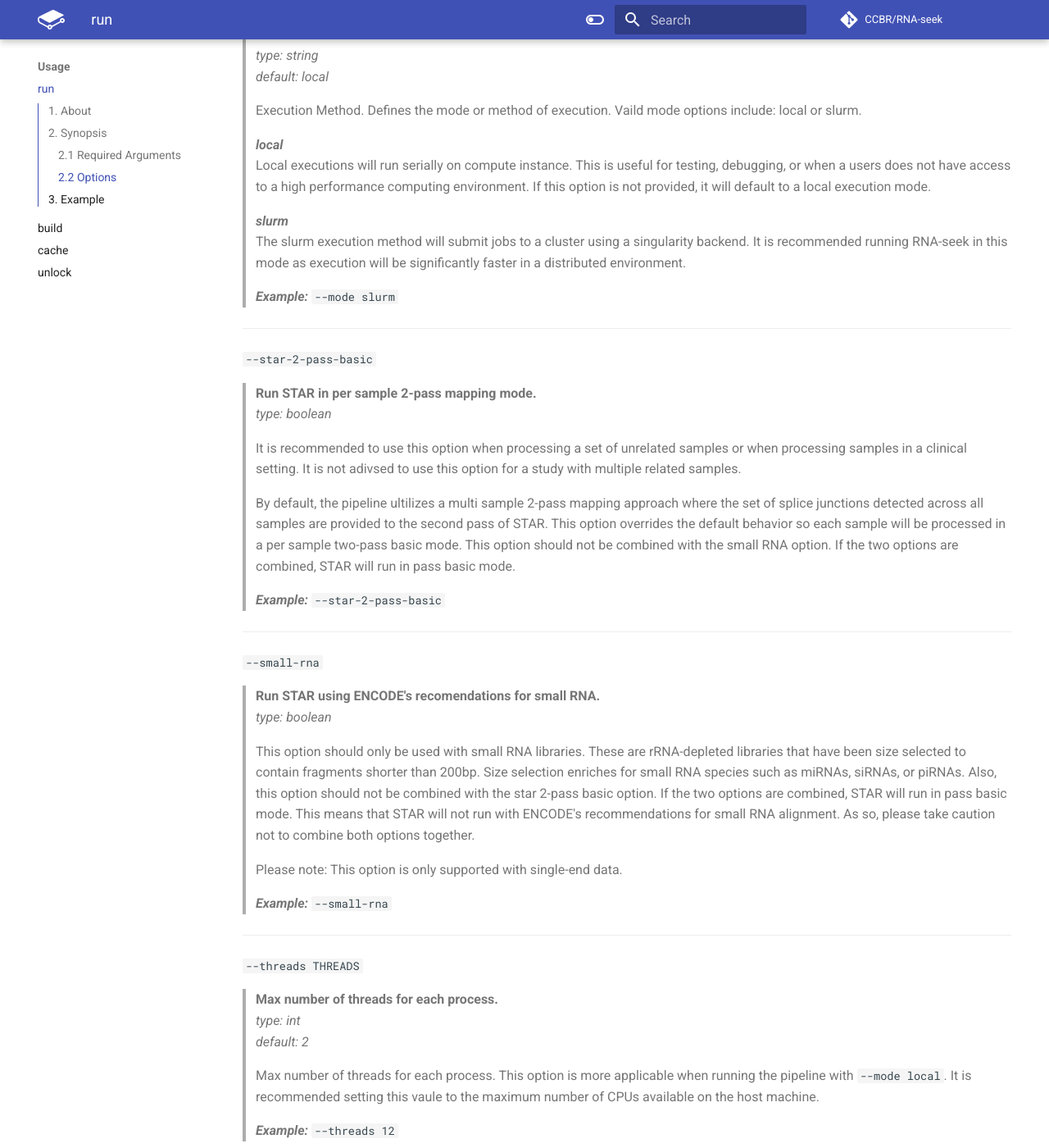
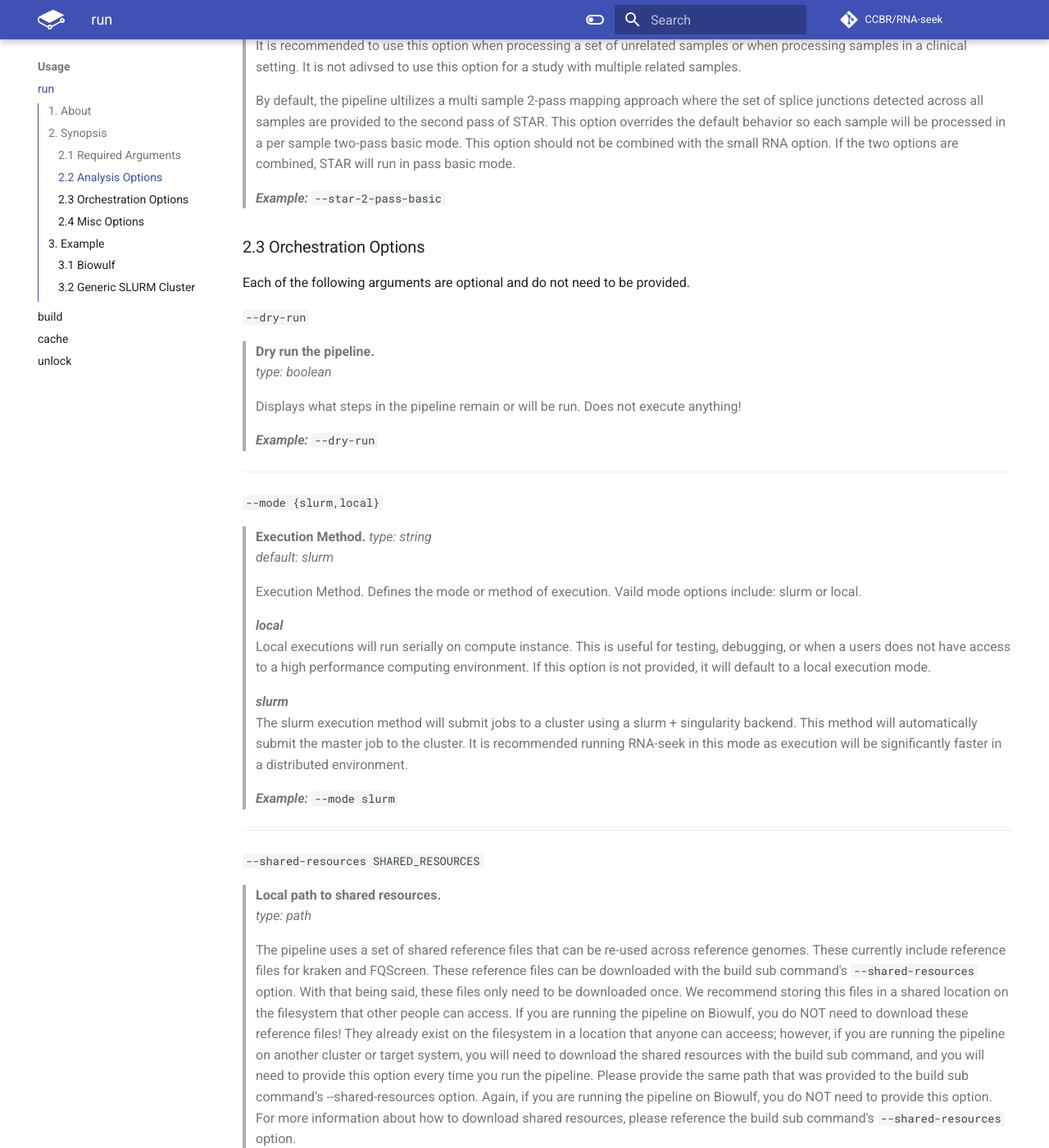
Before and after one commit to skchronicles/RNA-seek, an MkDocs documentation site: the page built from docs/RNA-seq/run.md, in a window 1280 px wide and 1400 px high, scrolled down 2664 px. Shown: the whole window at 82% size. Built offline with MkDocs 1.6.1 and Material for MkDocs 9.7.7, drawn with Linux system fonts in a browser that asks for light colours; comment, search, counter and statistics services are not loaded; the version menu is left out; some of the changed text lies outside the part shown.

Commit message:
Adding new options to run sub command's documentation

````diff
--- a/docs/RNA-seq/run.md
+++ b/docs/RNA-seq/run.md
@@ -3,31 +3,30 @@
 ## 1. About
 The `rna-seek` executable is composed of several inter-related sub commands. Please see `rna-seek -h` for all available options.
 
-This part of the documentation describes options and concepts for <code>rna-seek <b>run</b></code> sub command in more detail. With minimal configuration, the **`run`** sub command enables you to start running RNA-seek pipeline.
+This part of the documentation describes options and concepts for <code>rna-seek <b>run</b></code> sub command in more detail. With minimal configuration, the **`run`** sub command enables you to start running the data processing and quality-control pipeline.
 
 Setting up the RNA-seek pipeline is fast and easy! In its most basic form, <code>rna-seek <b>run</b></code> only has *three required inputs*.
 
 ## 2. Synopsis
 ```text
-$ ./rna-seek run [-h] --input INPUT [INPUT ...] \
-                      --output OUTPUT \
-                      --genome {hg38_30, mm10_M21} \
-                      [--mode {local, slurm}] \
-                      [--dry-run] \
-                      [--small-rna] \
-                      [--star-2-pass-basic] \
-                      [--threads THREADS] \
-                      [--singularity-cache SINGULARITY_CACHE] \
-                      [--sif-cache SIF_CACHE]
+$ rna-seek run [--help] \
+            [--small-rna] [--star-2-pass-basic] \
+            [--dry-run] [--mode {slurm, local}] \
+            [--shared-resources SHARED_RESOURCES] \
+            [--singularity-cache SINGULARITY_CACHE] \
+            [--sif-cache SIF_CACHE] \
+            [--tmp-dir TMP_DIR] \
+            [--threads THREADS] \
+            --input INPUT [INPUT ...] \
+            --output OUTPUT \
+            --genome {hg38_30, mm10_M21}
 ```
 
 The synopsis for each command shows its parameters and their usage. Optional parameters are shown in square brackets.
 
-A user **must** provide a list of FastQ files (globbing is supported) to analyze via `--input` argument, an output directory to store results via `--output` argument and select reference genome for alignment and annotation via the `--genome` argument.
+A user **must** provide a list of FastQ files (globbing is supported) to analyze via `--input` argument, an output directory to store results via `--output` argument and select reference genome for alignment and annotation via the `--genome` argument. If you are running the pipeline outside of Biowulf, you will need to additionally provide the the following options: `--shared-resources`, `--tmp-dir`. More information about each of these options can be found below.
 
-Use you can always use the `-h` option for information on a specific command.
-
-
+Use you can always use the `-h` option for information on a specific sub command.
 
 ### 2.1 Required Arguments
 
@@ -65,42 +64,17 @@
 >
 > ***Example:*** `--genome hg38_30` *OR* `--genome /data/${USER}/hg38_36/hg38_36.json`
 
-### 2.2 Options
+### 2.2 Analysis Options
 
-Each of the following arguments are optional and do not need to be provided.
-
-  `-h, --help`
-> **Display Help.**
+  `--small-rna`
+> **Run STAR using ENCODE's recomendations for small RNA.**
 > *type: boolean*
 >
-> Shows command's synopsis, help message, and an example command
+> This option should only be used with small RNA libraries. These are rRNA-depleted libraries that have been size selected to contain fragments shorter than 200bp. Size selection enriches for small RNA species such as miRNAs, siRNAs, or piRNAs. Also, this option should not be combined with the star 2-pass basic option. If the two options are combined, STAR will run in pass basic mode. This means that STAR will not run with ENCODE's recommendations for small RNA alignment. As so, please take caution not to combine both options together.
 >
-> ***Example:*** `--help`
-
----
-  `--dry-run`
-> **Dry run the pipeline.**
-> *type: boolean*
+> Please note: This option is only supported with single-end data.
 >
-> Displays what steps in the pipeline remain or will be run. Does not execute anything!
->
-> ***Example:*** `--dry-run`
-
----
-  `--mode {local,slurm}`
-> **Execution Method.**</h3>
-> *type: string*
-> *default: local*
->
-> Execution Method. Defines the mode or method of execution. Vaild mode options include: local or slurm.
->
-> ***local***
-> Local executions will run serially on compute instance. This is useful for testing, debugging, or when a users does not have access to a high performance computing environment. If this option is not provided, it will default to a local execution mode.
->
-> ***slurm***
-> The slurm execution method will submit jobs to a cluster using a singularity backend. It is recommended running RNA-seek in this mode as execution will be significantly faster in a distributed environment.
->
-> ***Example:*** `--mode slurm`
+> ***Example:*** `--small-rna`
 
 ---
   `--star-2-pass-basic`
@@ -113,26 +87,42 @@
 >
 > ***Example:*** `--star-2-pass-basic`
 
----
-  `--small-rna`
-> **Run STAR using ENCODE's recomendations for small RNA.**
+### 2.3 Orchestration Options
+
+Each of the following arguments are optional and do not need to be provided.
+
+  `--dry-run`
+> **Dry run the pipeline.**
 > *type: boolean*
 >
-> This option should only be used with small RNA libraries. These are rRNA-depleted libraries that have been size selected to contain fragments shorter than 200bp. Size selection enriches for small RNA species such as miRNAs, siRNAs, or piRNAs. Also, this option should not be combined with the star 2-pass basic option. If the two options are combined, STAR will run in pass basic mode. This means that STAR will not run with ENCODE's recommendations for small RNA alignment. As so, please take caution not to combine both options together.
+> Displays what steps in the pipeline remain or will be run. Does not execute anything!
 >
-> Please note: This option is only supported with single-end data.
->
-> ***Example:*** `--small-rna`
+> ***Example:*** `--dry-run`
 
 ---
-  `--threads THREADS`
-> **Max number of threads for each process.**
-> *type: int*
-> *default: 2*
+  `--mode {slurm,local}`
+> **Execution Method.**
+> *type: string*
+> *default: slurm*
 >
-> Max number of threads for each process. This option is more applicable when running the pipeline with `--mode local`.  It is recommended setting this vaule to the maximum number of CPUs available on the host machine.
+> Execution Method. Defines the mode or method of execution. Vaild mode options include: slurm or local.
 >
-> ***Example:*** `--threads 12`
+> ***local***
+> Local executions will run serially on compute instance. This is useful for testing, debugging, or when a users does not have access to a high performance computing environment. If this option is not provided, it will default to a local execution mode.
+>
+> ***slurm***
+> The slurm execution method will submit jobs to a cluster using a slurm + singularity backend. This method will automatically submit the master job to the cluster. It is recommended running RNA-seek in this mode as execution will be significantly faster in a distributed environment.
+>
+> ***Example:*** `--mode slurm`
+
+---
+  `--shared-resources SHARED_RESOURCES`
+> **Local path to shared resources.**
+> *type: path*
+>
+> The pipeline uses a set of shared reference files that can be re-used across reference genomes. These currently include reference files for kraken and FQScreen. These reference files can be downloaded with the build sub command's `--shared-resources`  option. With that being said, these files only need to be downloaded once. We recommend storing this files in a shared location on the filesystem that other people can access. If you are running the pipeline on Biowulf, you do NOT need to download these reference files! They already exist on the filesystem in a location that anyone can acceess; however, if you are running the pipeline on another cluster or target system, you will need to download the shared resources with the build sub command, and you will need to provide this option every time you run the pipeline. Please provide the same path that was provided to the build sub command's --shared-resources option. Again, if you are running the pipeline on Biowulf, you do NOT need to provide this option. For more information about how to download shared resources, please reference the build sub command's `--shared-resources` option.
+>
+> ***Example:*** `--shared-resources /data/shared/rna-seek`
 
 ---
   `--singularity-cache SINGULARITY_CACHE`
@@ -153,9 +143,45 @@
 >
 > ***Example:*** `--singularity-cache /data/$USER/SIFs`
 
+---
+  `--tmp-dir TMP_DIR`
+> **Path on the file system for writing temporary files.**
+> *type: path*
+> *default: `/lscratch/$SLURM_JOBID`*
+>
+> This is a path on the file system for writing temporary output files. By default, the temporary directory is set to '/lscratch/$SLURM_JOBID' for backwards compatibility with the NIH's Biowulf cluster; however, if you are running the pipeline on another cluster, this option will need to be specified. Ideally, this path should point to a dedicated location on the filesystem for writing tmp files. On many systems, this location is set to somewhere in /scratch. If you need to inject a variable into this string that should NOT be expanded, please quote this options value in single quotes. Again, if you are running the pipeline on Biowulf, you do NOT need to provide this option.
+>
+> ***Example:*** `--tmp-dir /cluster_scratch/$USER/`
+
+---
+  `--threads THREADS`
+> **Max number of threads for each process.**
+> *type: int*
+> *default: 2*
+>
+> Max number of threads for each process. This option is more applicable when running the pipeline with `--mode local`.  It is recommended setting this vaule to the maximum number of CPUs available on the host machine.
+>
+> ***Example:*** `--threads 12`
+
+### 2.4 Misc Options
+
+Each of the following arguments are optional and do not need to be provided.
+
+  `-h, --help`
+> **Display Help.**
+> *type: boolean*
+>
+> Shows command's synopsis, help message, and an example command
+>
+> ***Example:*** `--help`
 
 
 ## 3. Example
+
+### 3.1 Biowulf
+
+On Biowulf getting started with the pipeline is fast and easy! The pipeline comes bundled with pre-built human and mouse reference genomes. In the example below, we will use the pre-built human reference genome.
+
 ```bash
 # Step 0.) Grab an interactive node (do not run on head node)
 srun -N 1 -n 1 --time=12:00:00 -p interactive --mem=8gb  --cpus-per-task=4 --pty bash
@@ -179,3 +205,42 @@
                --mode slurm \
                --star-2-pass-basic
 ```
+
+### 3.2 Generic SLURM Cluster
+
+Running the pipeline outside of Biowulf is easy; however, there are a few extra steps you must first take. Before getting started, you will need to [build](../TLDR-RNA-seq/#3-building-reference-files) reference files for the pipeline. Please note when running the build sub command for the first time, you will also need to provide the `--shared-resources` option. This option will download our kraken2 database and bowtie2 indices for FastQ Screen. The path provided to this option should be provided to the `--shared-resources` option of the run sub command. We also recommend providing a path to a SIF cache. You can cache software containers locally with the [cache](./RNA-seq/cache/) sub command.
+
+```bash
+# Step 0.) Grab an interactive node (do not run on head node)
+srun -N 1 -n 1 --time=12:00:00 -p interactive --mem=8gb  --cpus-per-task=4 --pty bash
+# Add snakemake and singularity to $PATH,
+# This step may vary across clusters, you
+# can reach out to a sys admin if snakemake
+# and singularity are not installed.
+module purge
+module load singularity snakemake
+
+# Step 1.) Dry run pipeline with provided test data
+./rna-seek run --input .tests/*.R?.fastq.gz \
+               --output /data/$USER/RNA_hg38 \
+               --genome /data/$USER/hg38_36/hg38_36.json \
+               --mode slurm \
+               --sif-cache /data/$USER/cache \
+               --star-2-pass-basic \
+               --shared-resources /data/shared/rna-seek \
+               --tmp-dir /cluster_scratch/$USER/ \
+               --dry-run
+
+# Step 2.) Run RNA-seek pipeline
+# The slurm mode will submit jobs to the cluster.
+# It is recommended running rna-seek in this mode.
+./rna-seek run --input .tests/*.R?.fastq.gz \
+               --output /data/$USER/RNA_hg38 \
+               --genome /data/$USER/hg38_36/hg38_36.json \
+               --mode slurm \
+               --sif-cache /data/$USER/cache \
+               --star-2-pass-basic \
+               --shared-resources /data/shared/rna-seek \
+               --tmp-dir /cluster_scratch/$USER/ \
+               --dry-run
+```
````
Also changed, not shown: 1 other file.
